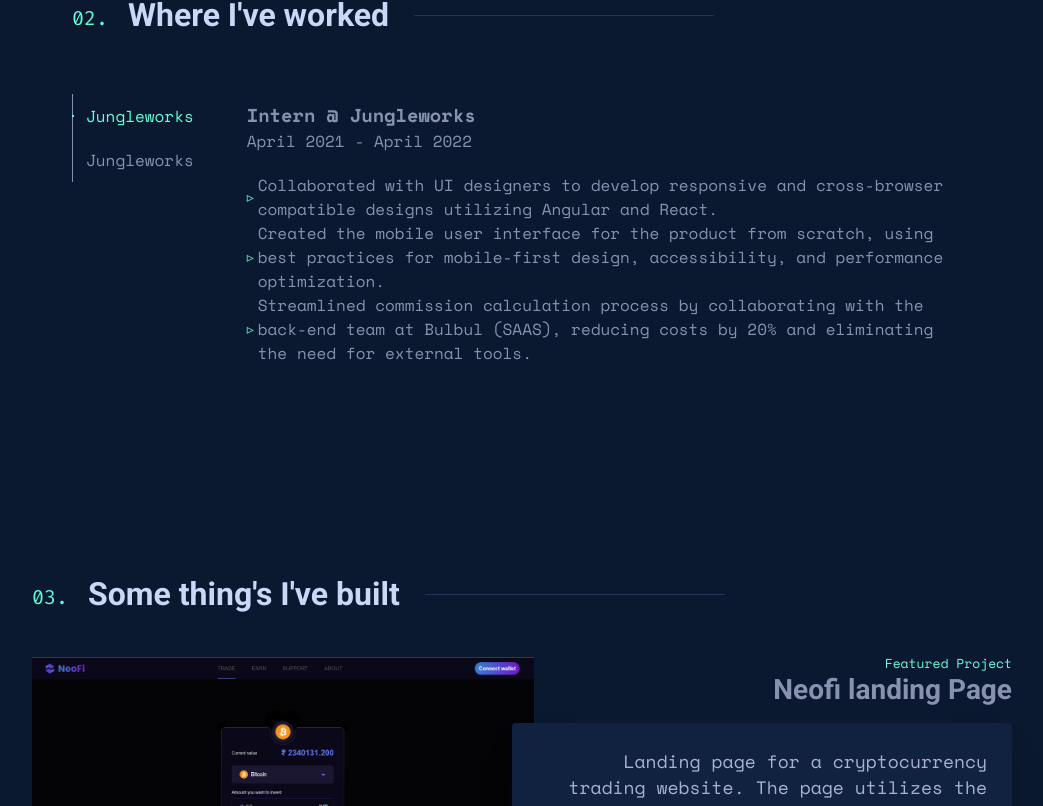
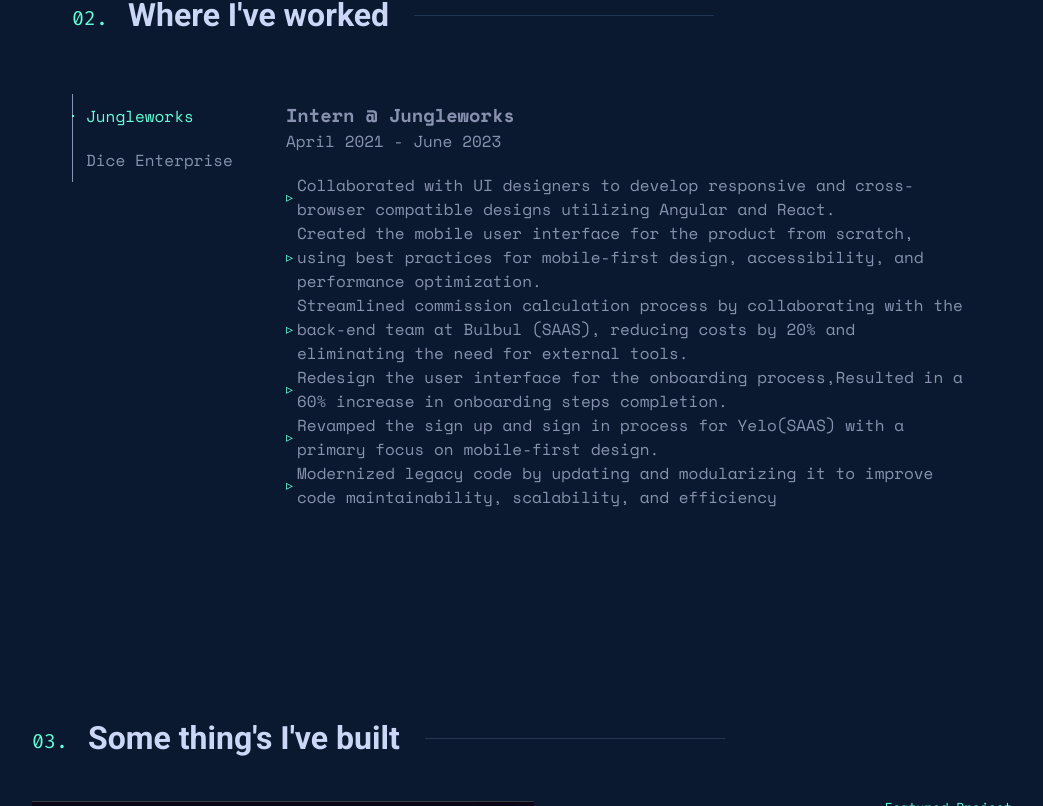
Before and after one commit to Css-Wizard98/portfolio, a React (Create React App) app: page / in a window 1280 px wide. Shown: the part 1754-2560 px from the top of the page, without its empty margins (118-1161 px from the left). Built offline with nearby package versions, Linux system fonts and the light colour scheme.

Commit message:
updated info

```diff
--- a/src/compoenent/profile.jsx
+++ b/src/compoenent/profile.jsx
@@ -172,7 +172,7 @@
                         <div>
                             <ul>
                                 <li className={`${activeIndex == 0 ? classes.activeJob : ''}`} onClick={() => companyHandler(0)}>Jungleworks</li>
-                                <li className={`${activeIndex == 1 ? classes.activeJob : ''}`} onClick={() => companyHandler(1)}>Jungleworks</li>
+                                <li className={`${activeIndex == 1 ? classes.activeJob : ''}`} onClick={() => companyHandler(1)}>Dice Enterprise</li>
                             </ul>
                         </div>
                     </div>
@@ -182,7 +182,7 @@
                                 <span>Intern </span>
                                 <span>@ Jungleworks</span>
                             </h3>
-                            <p>April 2021 - April 2022</p>
+                            <p>April 2021 - June 2023</p>
                             <div>
                                 <ul>
                                     <li>Collaborated with UI designers to develop responsive and cross-browser
@@ -193,21 +193,45 @@
                                     <li>Streamlined commission calculation process by collaborating with the
                                         back-end team at Bulbul (SAAS), reducing costs by 20% and eliminating the
                                         need for external tools. </li>
+                                    <li>Redesign the user interface for the onboarding process,Resulted in a 60% increase in onboarding steps completion.</li>
+                                    <li>Revamped the sign up and sign in process for Yelo(SAAS) with a primary focus on mobile-first design.</li>
+                                    <li>Modernized legacy code by updating and modularizing it to improve code
+                                        maintainability, scalability, and efficiency</li>
                                 </ul>
                             </div>
                         </div>
                         <div className={`${activeIndex == 1 ? classes.activeJob : ''} ${classes.task}`}>
                             <h3>
-                                <span>Developer </span>
-                                <span>@ Jungleworks</span>
+                                <span>Senior Developer </span>
+                                <span>@ Dice Enterprise</span>
                             </h3>
-                            <p>April 2022 - Present</p>
+                            <p>July 2023 - Present</p>
                             <div>
                                 <ul>
-                                    <li>Redesign the user interface for the onboarding process,Resulted in a 60% increase in onboarding steps completion.</li>
-                                    <li>Revamped the sign up and sign in process for Yelo(SAAS) with a primary focus on mobile-first design.</li>
-                                    <li>Modernized legacy code by updating and modularizing it to improve code
-                                        maintainability, scalability, and efficiency</li>
+                                    <li>
+                                        Built and centralized an internal component library repository, consolidating 20+ reusable components,
+                                        leading to a 25% reduction in development time for new features.
+                                    </li>
+                                    <li>
+                                        Spearheaded a major UI overhaul, converting 30+ class-based components into functional components,
+                                        improving maintainability, and reducing code complexity by 15%.
+                                    </li>
+                                    <li>
+                                        Worked closely with the UX/UI team to enhance the overall user experience by implementing smooth
+                                        animations, transitions, and responsive design patterns across all devices.
+                                    </li>
+                                    <li>
+                                        Contributed to bug fixes across multiple web applications, reducing active backlog issues by 10% over three
+                                        quarters and enhancing system reliability.
+                                    </li>
+                                    <li>
+                                        Actively participated in code reviews, mentoring team members, and promoting best practices in coding and
+                                        design.
+                                    </li>
+                                    <li>
+                                        Collaborated with cross-functional teams to align technical implementations with business goals, ensuring
+                                        timely delivery of high-quality features.
+                                    </li>
                                 </ul>
                             </div>
                         </div>
@@ -255,10 +279,10 @@
                 </div>
             </div>
 
-<div className={classes.moreBtn} style={{textAlign:'center'}}>
+{/* <div className={classes.moreBtn} style={{textAlign:'center'}}>
 <a href="https://master--calm-beijinho-678928.netlify.app/" target="_blank" className={classes.getInTouch}>More</a>
 
-</div>
+</div> */}
         </section>
 
         <section id="contact" style={{ animationDelay: '1=2s' }} className={`${classes.PersonalInfo} ${classes.contact}`}>
```
